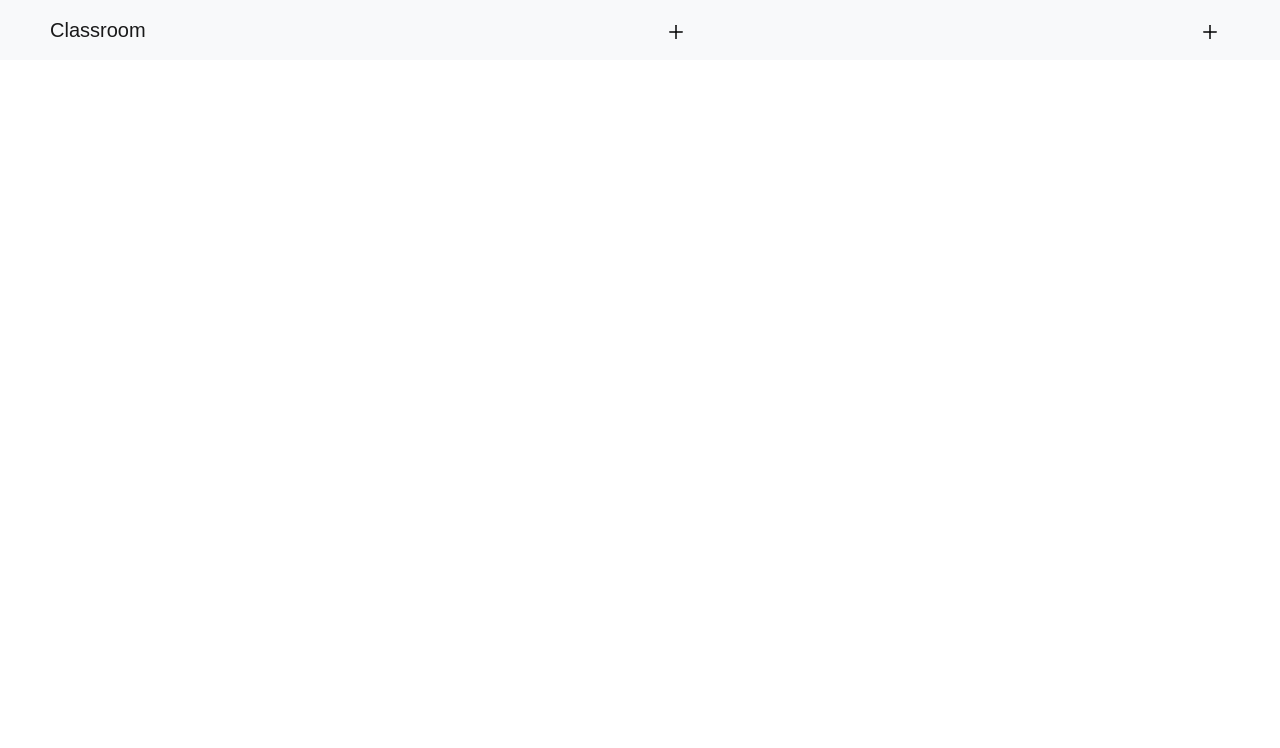
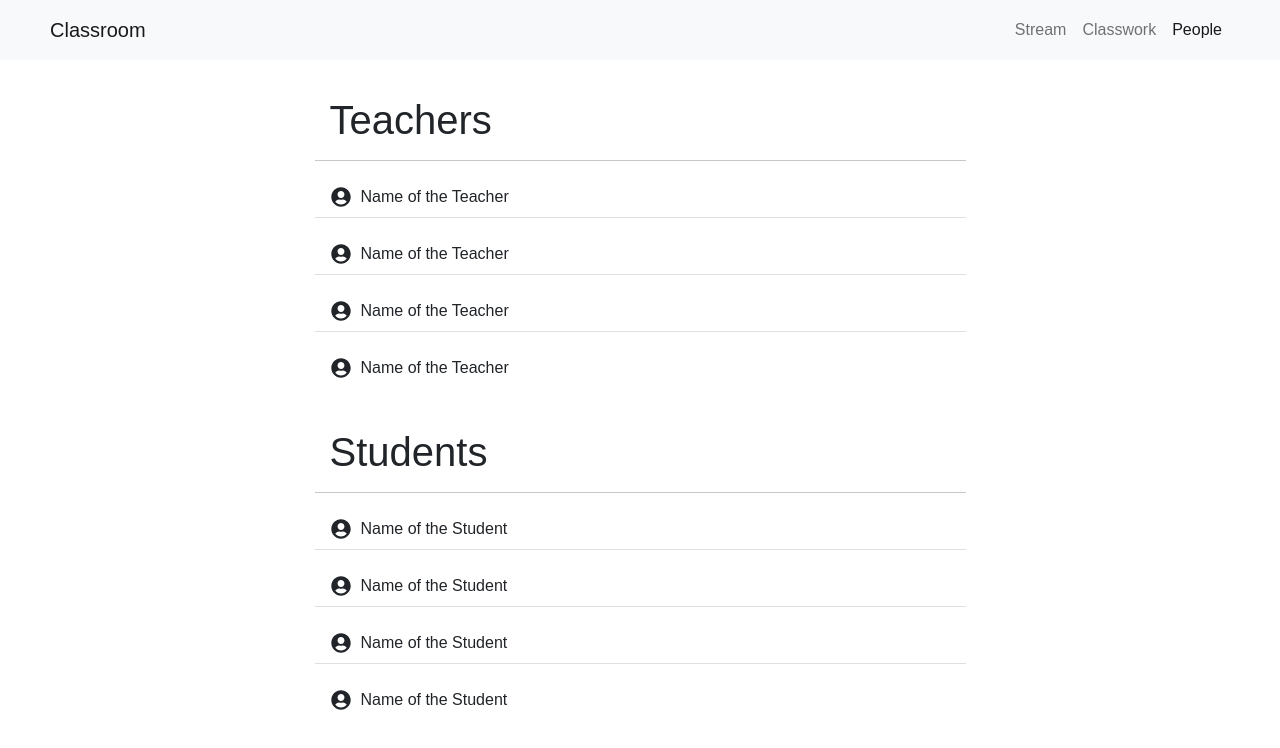
Before and after one commit to divyanshf/classroom, a React (Create React App) app in the folder client/: page /class/1/people in a window 1280 px wide. Shown: the top 748 px of the page. Built offline with nearby package versions, Linux system fonts and the light colour scheme; a web font is replaced by a local one.

Commit message:
Frontend-Routing

```diff
--- a/client/src/App.js
+++ b/client/src/App.js
@@ -1,7 +1,7 @@
 import './App.css';
 import 'bootstrap/dist/css/bootstrap.css';
-import Navbar from './components/Navbar';
-import Class_Card from './components/Class_Card';
+
+// ---------Components----------------
 import A_Class from './components/A_Class';
 import Classwork from './components/Classwork';
 import Members from './components/Members';
@@ -11,19 +11,38 @@ import Signin from './components/Signin';
 import CreateAssignment from './components/CreateAssignment';
 import SubmitAssignment from './components/SubmitAssignment';
 
+// ----------Routers-------------
+import { Switch,Route } from 'react-router-dom';
+
 function App() {
   return (
     <div className="App">
-        <Navbar />
-        {/* <Class_Card />
-        <A_Class />
-        <Classwork />
-        <Members />
-        <HomePage />
-        <SignUp />
-        <Signin />
-        <CreateAssignment />
-        <SubmitAssignment /> */}
+        <Switch>
+          <Route exact path="/">
+            <HomePage />
+          </Route>
+          <Route exact path="/signup">
+            <SignUp />
+          </Route>
+          <Route exact path="/signin">
+            <Signin />
+          </Route>
+          <Route exact path="/class/:id/stream">
+            <A_Class />
+          </Route>
+          <Route exact path="/class/:id/classwork">
+            <Classwork />
+          </Route>
+          <Route exact path="/class/:id/people">
+              <Members />
+          </Route>
+          <Route exact path="/class/:id/assign/create">
+              <CreateAssignment />
+          </Route>
+          <Route exact path="/assign/:id/submit">
+              <SubmitAssignment />
+          </Route>
+        </Switch>
     </div>
   );
 }
--- a/client/src/components/A_Class.js
+++ b/client/src/components/A_Class.js
@@ -1,13 +1,14 @@
 import React, { useState } from 'react'
 import { Col, Container, Row, Jumbotron, Card,Form, Button } from 'react-bootstrap'
 import Navbar2 from './Navbar2'
+import { useParams } from 'react-router'
 
 const A_Class = () => {
     const [expand,setExpand] = useState(false);
-
+    const params = useParams();
     return (
         <>
-            <Navbar2 />
+            <Navbar2 id={params.id}/>
             <Container className="mt-5">
                 <Row >
                     <Col>
@@ -15,7 +16,7 @@ const A_Class = () => {
                             <Jumbotron className="jumbo p-5 mt-4 col-md-9">
                                 <h1>Subject Name</h1>
                                 <p>Class_Code</p>
-                                <p>Meet Link</p>
+                                <p>Meet Link:  https://meet.google.com</p>
                             </Jumbotron>
                         </div>
                         <div className="d-md-flex align-items-center justify-content-center">
--- a/client/src/components/Class_Card.js
+++ b/client/src/components/Class_Card.js
@@ -1,6 +1,7 @@
 import React from 'react'
 import { Card, OverlayTrigger, Tooltip } from 'react-bootstrap'
 import { MdExitToApp } from "react-icons/md";
+import { NavLink } from 'react-router-dom';
 // MdExitToApp
 
 const Class_Card = () => {
@@ -14,7 +15,8 @@ const Class_Card = () => {
 
     return (
         <div className="p-4 center">
-            <Card style={{ width: '18rem'}} className="card1">
+            <NavLink to="/class/1/stream" className="nav-link">
+                <Card style={{ width: '18rem', color:"black"}} className="card1">
                         <Card.Img variant="top" src="images/book1.jpg" alt="image" />
                         <Card.Body style={{textAlign:"left"}}>
                             <Card.Title className="card_title">
@@ -35,6 +37,7 @@ const Class_Card = () => {
                             </OverlayTrigger>
                         </Card.Footer>
                 </Card>
+            </NavLink>
         </div>
     )
 }
--- a/client/src/components/Classwork.js
+++ b/client/src/components/Classwork.js
@@ -2,41 +2,45 @@ import React from 'react'
 import { Container, Row, Col, ListGroup, Button } from 'react-bootstrap'
 import Navbar2 from './Navbar2'
 import { MdAssignment, MdAssignmentInd,MdCreateNewFolder } from "react-icons/md";
+import { useParams } from 'react-router'
+import { NavLink } from 'react-router-dom';
+
 const Classwork = () => {
+    const params = useParams();
     return (
         <>
-            <Navbar2 />
+            <Navbar2  id={params.id} />
             <Container className="mt-5">
                 <Row>
                     <Col className="mt-5">
                         <h3><MdAssignmentInd style={{fontSize:"30px", marginRight:"10px"}} />View Your Work</h3>
-                        <MdCreateNewFolder className="create"/>
+                        <NavLink to={`/class/${params.id}/assign/create`} className="nav-link" style={{color:"black"}}><MdCreateNewFolder className="create"/></NavLink>
                         <div className="d-md-flex justify-content-center align-items-center">
                             <ListGroup variant="flush"  className="mt-5 col-md-7">
+                                <NavLink to={`/assign/${1}/submit`} className="mb-3"  style={{color:"black", border:"none", textDecoration:"none"}}>
                                     <ListGroup.Item>
                                         <div className="d-flex justify-content-between">
                                             <div><MdAssignment style={{fontSize:"20px", marginRight:"10px"}}/> Assignment Name</div>
                                             <div>Due Date</div>
                                         </div>
                                     </ListGroup.Item>
+                                </NavLink>
+                                <NavLink to={`/assign/${1}/submit`} className="mb-3"  style={{color:"black", border:"none", textDecoration:"none"}}>
                                     <ListGroup.Item>
                                         <div className="d-flex justify-content-between">
                                             <div><MdAssignment style={{fontSize:"20px", marginRight:"10px"}}/> Assignment Name</div>
                                             <div>Due Date</div>
                                         </div>
                                     </ListGroup.Item>
+                                </NavLink>
+                                <NavLink to={`/assign/${1}/submit`} className="mb-3"  style={{color:"black", border:"none", textDecoration:"none"}}>
                                     <ListGroup.Item>
                                         <div className="d-flex justify-content-between">
                                             <div><MdAssignment style={{fontSize:"20px", marginRight:"10px"}}/> Assignment Name</div>
                                             <div>Due Date</div>
                                         </div>
                                     </ListGroup.Item>
-                                <ListGroup.Item>
-                                    <div className="d-flex justify-content-between">
-                                        <div><MdAssignment style={{fontSize:"20px", marginRight:"10px"}}/> Assignment Name</div>
-                                        <div>Due Date</div>
-                                    </div>
-                                </ListGroup.Item>
+                                </NavLink>
                             </ListGroup>
                         </div>
                     </Col>
--- a/client/src/components/CreateAssignment.js
+++ b/client/src/components/CreateAssignment.js
@@ -113,7 +113,7 @@ const CreateAssignment = () => {
     };
     return (
         <>
-            <Navbar2/>
+            {/* <Navbar2/> */}
             <div className="p-5">
                 <div className="container col-12 col-md-9 mt-5 p-5 bg-white form_bg">
                     <h3>Create the Assignment</h3>
--- a/client/src/components/Members.js
+++ b/client/src/components/Members.js
@@ -2,11 +2,14 @@ import React from 'react'
 import { Col, Container, Row, ListGroup } from 'react-bootstrap'
 import Navbar2 from './Navbar2'
 import { FaUserCircle } from "react-icons/fa";
+import { useParams } from 'react-router'
 
 const Members = () => {
+    const params = useParams();
+
     return (
         <>
-            <Navbar2 />
+            <Navbar2  id={params.id}/>
             <Container className="mt-5">
                 <Row>
                     <Col className="mt-5">
--- a/client/src/components/Navbar2.js
+++ b/client/src/components/Navbar2.js
@@ -2,16 +2,16 @@ import React from 'react'
 import { NavLink } from 'react-router-dom';
 import {Navbar,Nav} from 'react-bootstrap'
 
-const Navbar2 = () => {
+const Navbar2 = (props) => {
     return (
         <Navbar collapseOnSelect expand="sm" bg="light" className="nav" fixed="top" >
-            <Navbar.Brand href="#">Classroom</Navbar.Brand>
+            <Navbar.Brand href="/">Classroom</Navbar.Brand>
             <Navbar.Toggle style={{fontSize:"15px"}} aria-controls="responsive-navbar-nav" />
             <Navbar.Collapse id="responsive-navbar-nav">
                 <Nav style={{marginLeft:"auto"}}>
-                    <NavLink className="nav-link" style={{cursor:"pointer"}} to="/1">Stream</NavLink>
-                    <NavLink className="nav-link" style={{cursor:"pointer"}} to="/2">Classwork</NavLink>
-                    <NavLink className="nav-link" style={{cursor:"pointer"}} to="/3">People</NavLink>
+                    <NavLink className="nav-link" style={{cursor:"pointer"}} to={`/class/${props.id}/stream`}>Stream</NavLink>
+                    <NavLink className="nav-link" style={{cursor:"pointer"}} to={`/class/${props.id}/classwork`}>Classwork</NavLink>
+                    <NavLink className="nav-link" style={{cursor:"pointer"}} to={`/class/${props.id}/people`}>People</NavLink>
                 </Nav>
             </Navbar.Collapse>
         </Navbar>
--- a/client/src/components/SubmitAssignment.js
+++ b/client/src/components/SubmitAssignment.js
@@ -48,7 +48,7 @@ const SubmitAssignment = () => {
                                 <label className="custom-control-label" for="customRadio1">Option 4</label>
                             </div>
                         </div>
-                        <div className="row justify-content-center align-content-center mb-3 mt-5">
+                        {/* <div className="row justify-content-center align-content-center mb-3 mt-5">
                             <div className="col-md-10">
                                 <p>Question 2</p>
                             </div>
@@ -74,7 +74,7 @@ const SubmitAssignment = () => {
                                 <input type="radio" id="customRadio4" name="question2" value="Option 4" onChange={(e)=> onChange(1,e)} className="custom-control-input m-3" />
                                 <label className="custom-control-label" for="customRadio1">Option 4</label>
                             </div>
-                        </div>
+                        </div> */}
                     </form>
                     <button className="col-md-2 btn btn-outline-success mt-2 form_bg">
                         Submit
```
Also changed, not shown: client/src/components/Navbar.js (+8 -2 lines). Lines whose indentation alone changed are shown as unchanged.
